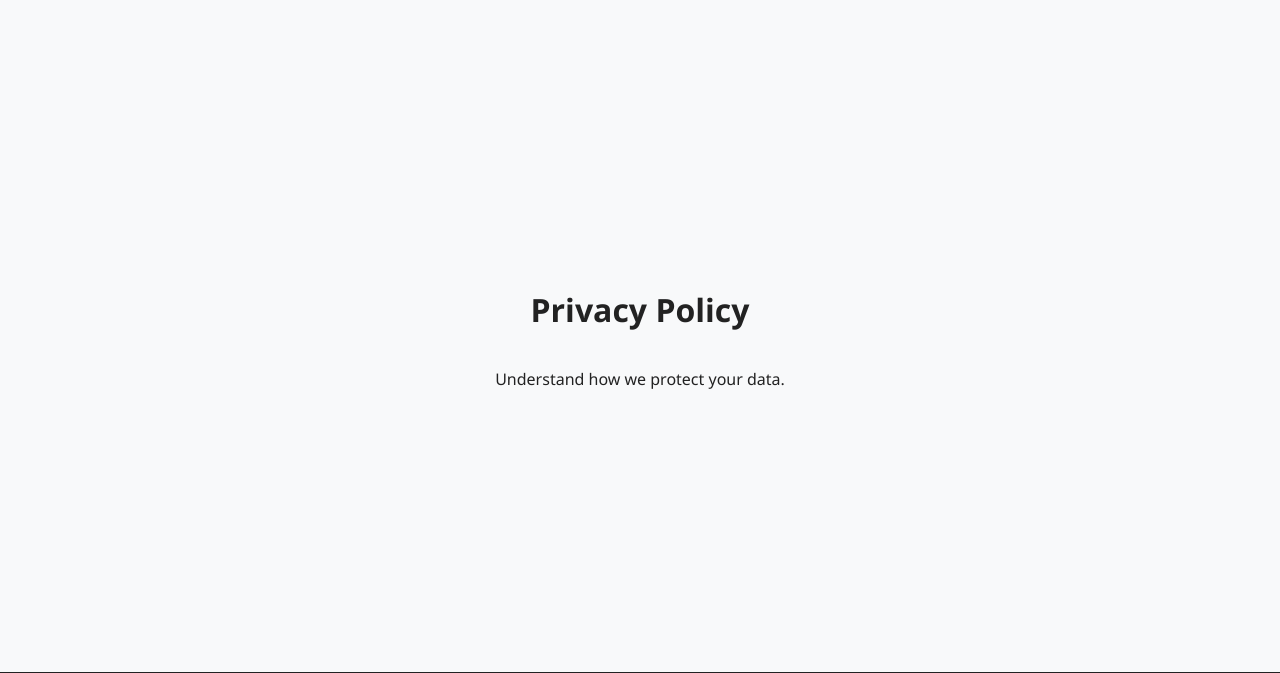
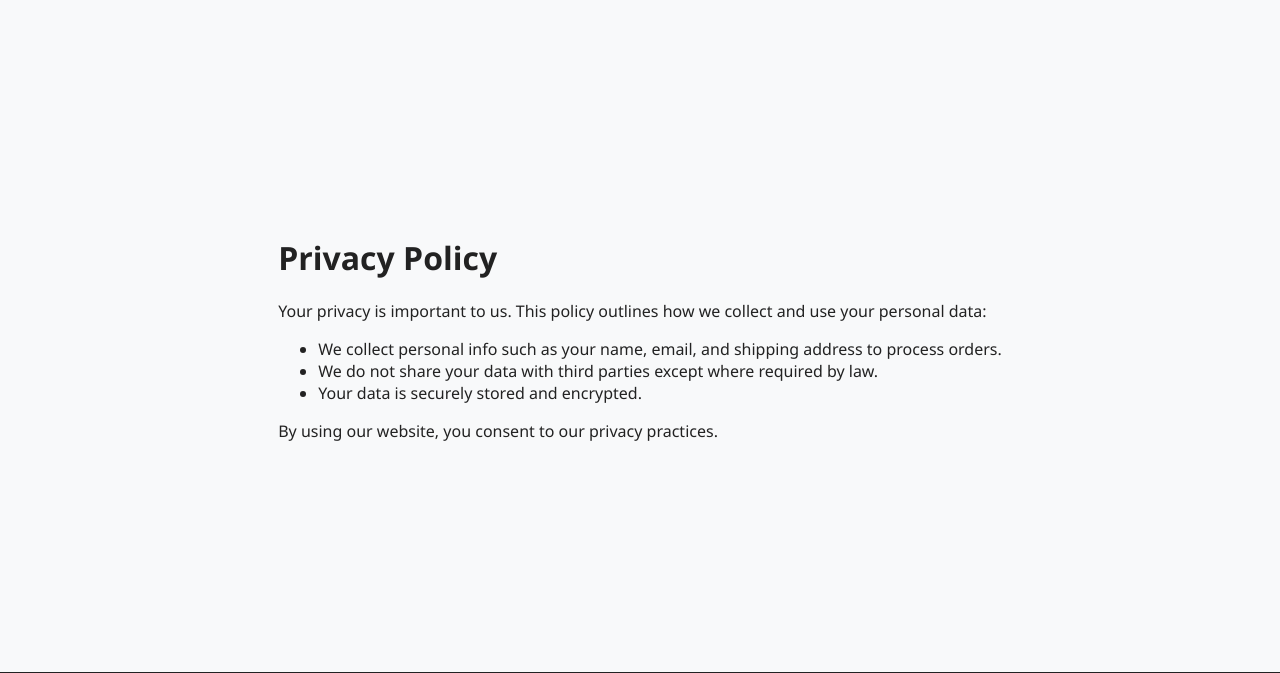
Before and after one commit to Faculty-of-Computing/Get-It, a Flask app: page /public/privacy in a window 1280 px wide. Shown: the part 75-748 px from the top of the page. Run offline with Flask 3, Linux system fonts and the light colour scheme.

Commit message:
Update privacy.html

```diff
--- a/templates/public/privacy.html
+++ b/templates/public/privacy.html
@@ -1,5 +1,16 @@
 {% extends "base.html" %}
+
+{% block title %}Privacy Policy - Get-It{% endblock %}
+
 {% block content %}
-<h1>Privacy Policy</h1>
-<p>Understand how we protect your data.</p>
+  <div class="container py-4">
+    <h1>Privacy Policy</h1>
+    <p>Your privacy is important to us. This policy outlines how we collect and use your personal data:</p>
+    <ul>
+      <li>We collect personal info such as your name, email, and shipping address to process orders.</li>
+      <li>We do not share your data with third parties except where required by law.</li>
+      <li>Your data is securely stored and encrypted.</li>
+    </ul>
+    <p>By using our website, you consent to our privacy practices.</p>
+  </div>
 {% endblock %}
```
